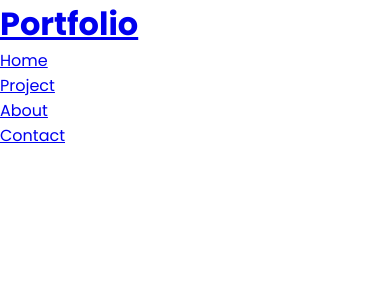
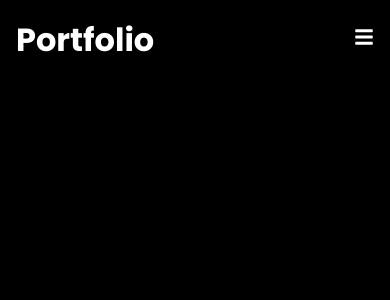
Before and after one commit to tanvir35web/React-Portfolio-Website, a React (Vite) app: page / in a window 390 px wide. Shown: the top 300 px of the page. Built offline with nearby package versions, Linux system fonts and the light colour scheme.

Commit message:
Responsive Nav bar created

```diff
--- a/src/components/NavBar.jsx
+++ b/src/components/NavBar.jsx
@@ -1,16 +1,24 @@
 import { Link } from "react-router-dom";
 import "./NavBarStyle.css";
-import React from "react";
+import React, { useState } from "react";
+import { FaBars, FaTimes } from "react-icons/fa"
 
 
 const NavBar = () => {
+
+    const [click, setClick] = useState(false);
+
+    function handleClick() {
+        setClick(!click);
+    }
+
   return (
     <div className="header">
       <Link to={"/"}>
         <h1>Portfolio</h1>
       </Link>
 
-      <ul>
+      <ul className={click ? "nav-menu active" : "nav-menu"}>
         <li>
             <Link to={"/"}> Home </Link>
         </li>
@@ -24,6 +32,15 @@
             <Link to={"/contact"}> Contact </Link>
         </li>
       </ul>
+
+      <div className="hamburger" onClick={handleClick}>
+
+        {click ? (<FaTimes size={20} style={{color: "white"}}/>) : (<FaBars size={20} style={{color: "white"}}/>)}
+
+
+
+      </div>
+
     </div>
   );
 };
--- a/src/components/NavBarStyle.css
+++ b/src/components/NavBarStyle.css
@@ -0,0 +1,57 @@
+.header {
+    display: flex;
+    justify-content: space-between;
+    align-items: center;
+    padding: 1rem;
+}
+
+.nav-menu {
+    display: flex;
+}
+
+.nav-menu li {
+    padding: 0 1rem;
+}
+
+.nav-menu li a {
+    font-size: 1.2rem;
+    font-weight: 500;
+}
+
+.hamburger {
+    display: none;
+}
+
+
+
+@media screen and (max-width: 1040px) {
+    .nav-menu {
+        flex-direction: column;
+        justify-content: center;
+        align-items: center;
+        width: 100%;
+        height: 100vh;
+        background: rgba(0, 0, 0, 0.9);
+        position: absolute;
+        top: 0;
+        left: -100%;
+        z-index: -3;
+        transition: 0.3s;
+    }
+
+    .nav-menu.active {
+        left: 0;
+    }
+
+    .nav-menu li {
+        padding: 1rem 0;
+    }
+
+    .nav-menu li a {
+        font-size: 2rem;
+    }
+
+    .hamburger {
+        display: initial;
+    }
+}
--- a/src/index.css
+++ b/src/index.css
@@ -4,4 +4,39 @@
   font-family: 'Poppins', sans-serif;
   margin: 0;
   padding: 0;
+  box-sizing: border-box;
 }
+
+body {
+  background-color: #000000;
+}
+h1, h4, p, a {
+  color: white;
+  text-decoration: none;
+}
+
+ul {
+  list-style-type: none;
+}
+
+.btn {
+  padding: 12px 32px;
+  font-size: 1rem;
+  text-transform: uppercase;
+  background: rgb(217, 217, 0);
+  color: #222;
+  border: 1px solid white;
+  font-weight: 600;
+  cursor: pointer;
+}
+
+.btn-light {
+  background: transparent;
+  color: white;
+}
+
+.btn:hover {
+  background: rgba(255, 255, 255, 0.2);
+  color: white;
+  transition: 0.3s;
+}
```
